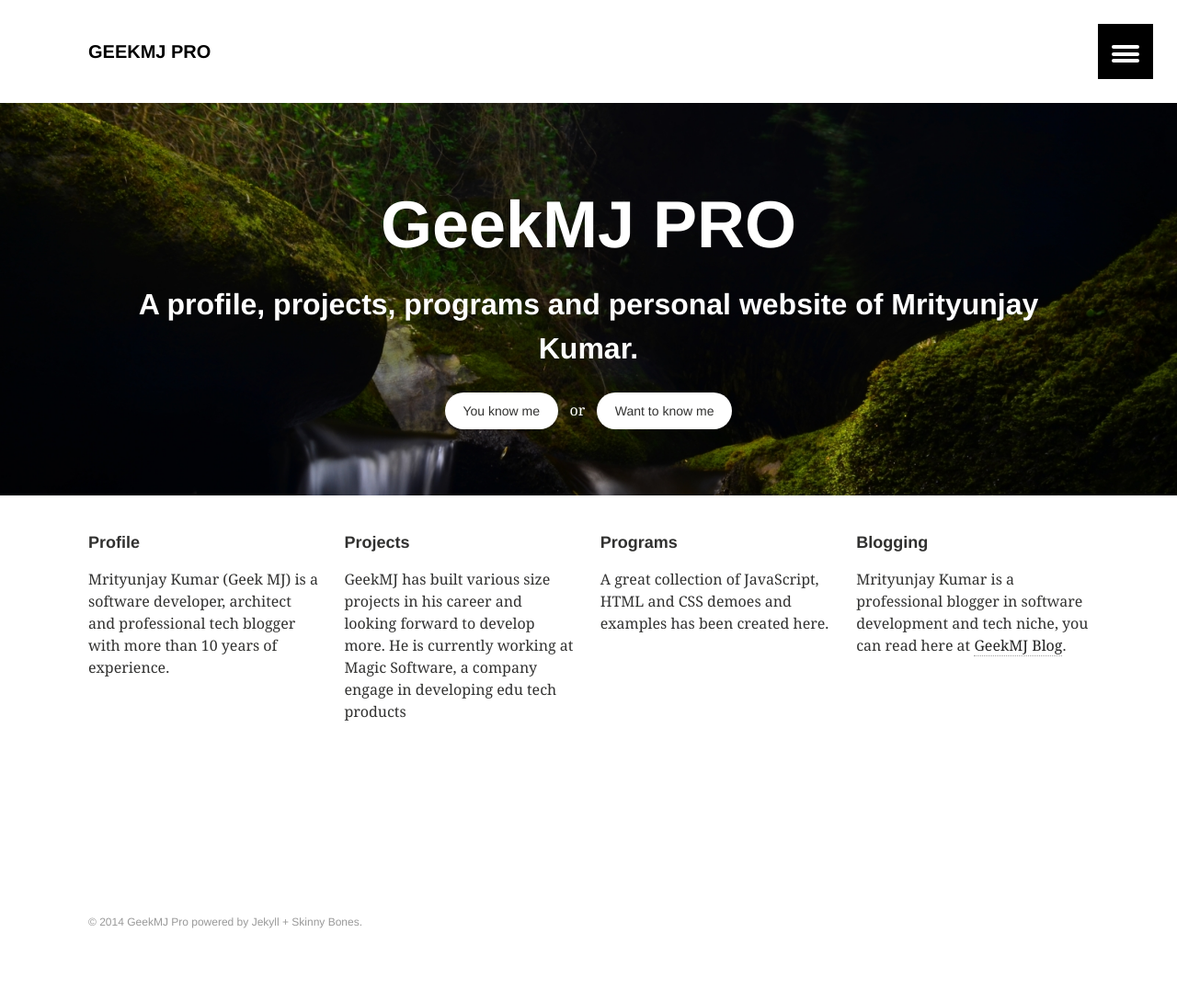
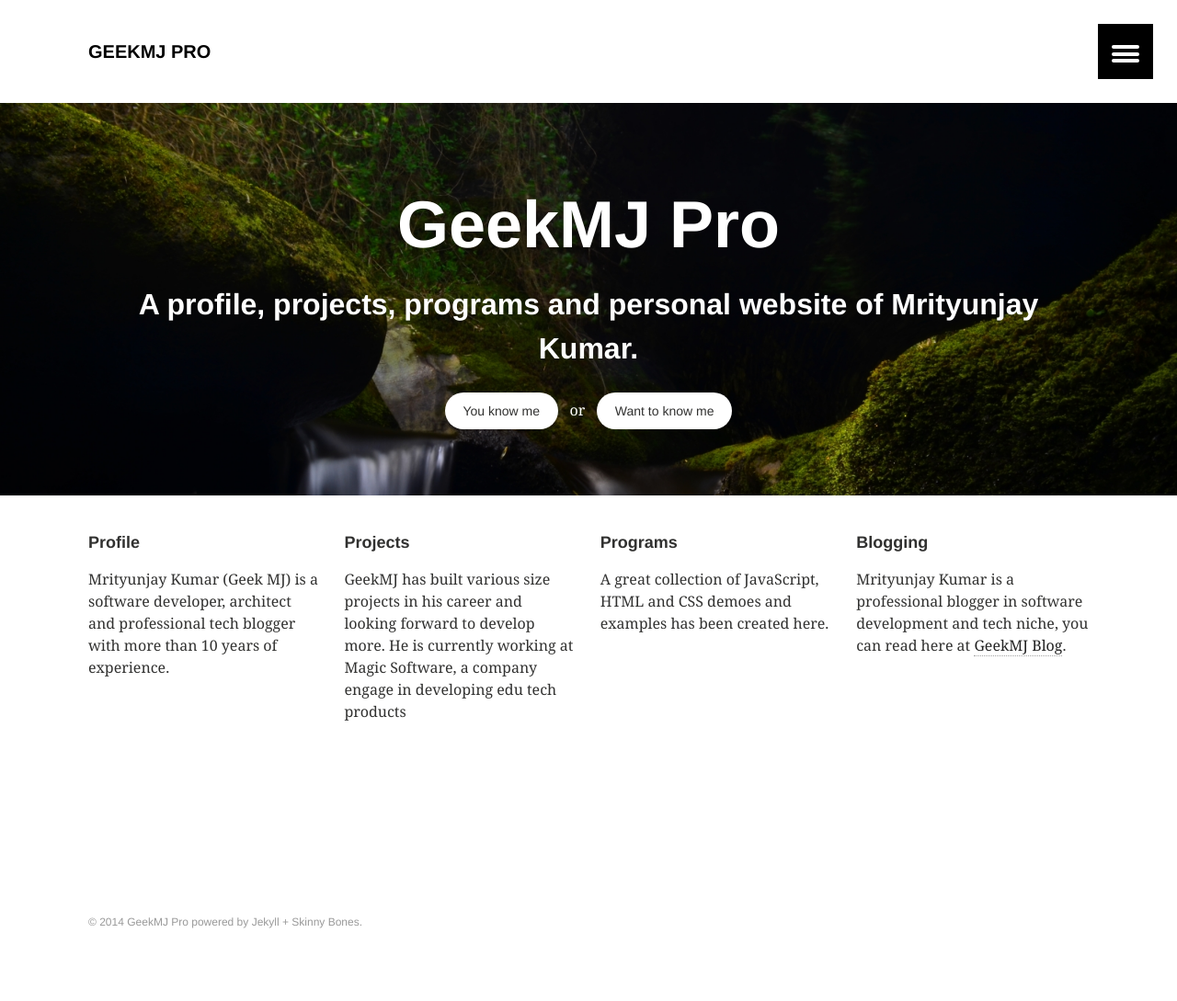
Before and after one commit to geekharsh/geekmj.github.io, a Jekyll site: the page built from index.md, in a window 1280 px wide. Shown: the whole page at 92% size. Built offline with Jekyll 4.4.1, drawn with Linux system fonts in a browser that asks for light colours.

Commit message:
Updated home.html

```diff
--- a/_layouts/home.html
+++ b/_layouts/home.html
@@ -52,9 +52,9 @@
     {% if page.image.feature %}
     <div class="page-lead" style="background-image:url({{ site.url }}/images/{{ page.image.feature }})">
       <div class="wrap page-lead-content">
-        <h1>GeekMJ PRO</h1>
+        <h1>GeekMJ Pro</h1>
         <h2>A profile, projects, programs and personal website of Mrityunjay Kumar.</h2>
-        <a href="https://www.facebook.com/geek.mrityunjay" class="btn-inverse">You know me</a> &nbsp; or &nbsp; <a href="https://www.facebook.com/geekmj" class="btn-inverse">Want to know me</a>
+        <a href="https://www.facebook.com/geek.mrityunjay" class="btn-inverse" target="_blank">You know me</a> &nbsp; or &nbsp; <a href="https://www.facebook.com/geekmj" class="btn-inverse" target="_blank">Want to know me</a>
       </div><!-- /.page-lead-content -->
     </div><!-- /.page-lead -->
     {% endif %}
```
